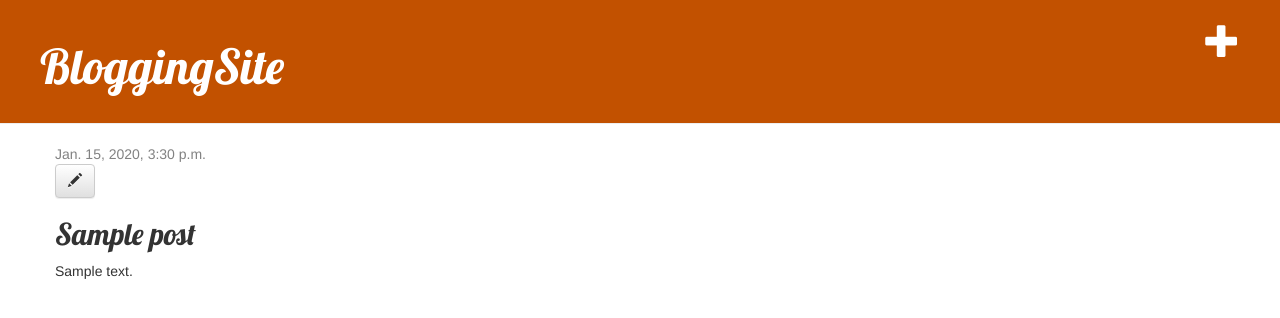
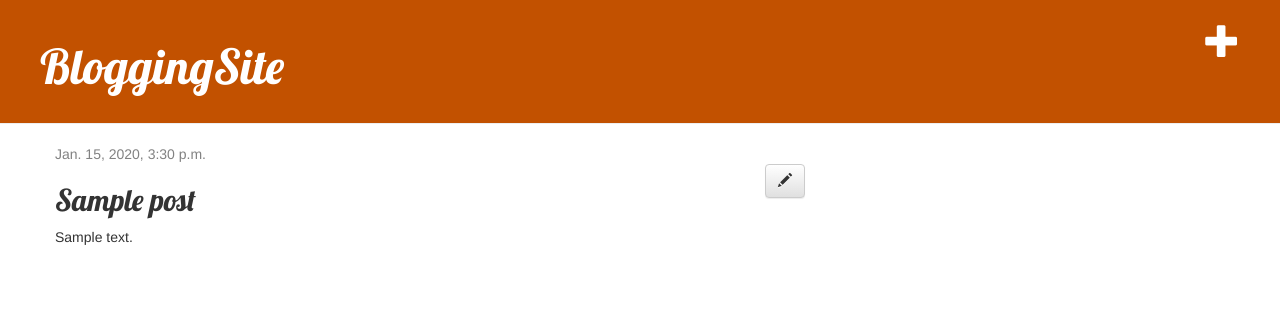
Before and after one commit to akashbhalotia/Blogging-Website, a Django app: page /post/1/ in a window 1280 px wide. Shown: the top 318 px of the page. Run offline with Django 3.2, Linux system fonts and the light colour scheme; a user stored in the database is signed in; tables that the repository leaves empty hold one stand-in row (values such as "Sample post"); some libraries are stand-ins or nearby versions.

Commit message:
Repositioning the edit icon

```diff
--- a/blog/static/css/blog.css
+++ b/blog/static/css/blog.css
@@ -22,6 +22,11 @@ h1, h2, h3, h4 {
     color: #828282;
 }
 
+.custom {
+    float: right;
+}
+
+
 
 .save {
     float: right;
--- a/blog/templates/blog/post_detail.html
+++ b/blog/templates/blog/post_detail.html
@@ -9,7 +9,7 @@
         {% endif %}
 
         {% if user.is_authenticated %}
-            <a class="btn btn-default" href="{% url 'post_edit' pk=post.pk %}"><span class="glyphicon glyphicon-pencil"></span></a>
+            <a class="custom btn btn-default" href="{% url 'post_edit' pk=post.pk %}"><span class="glyphicon glyphicon-pencil"></span></a>
         {% endif %}
 
         <h2>{{ post.title }}</h2>
```
